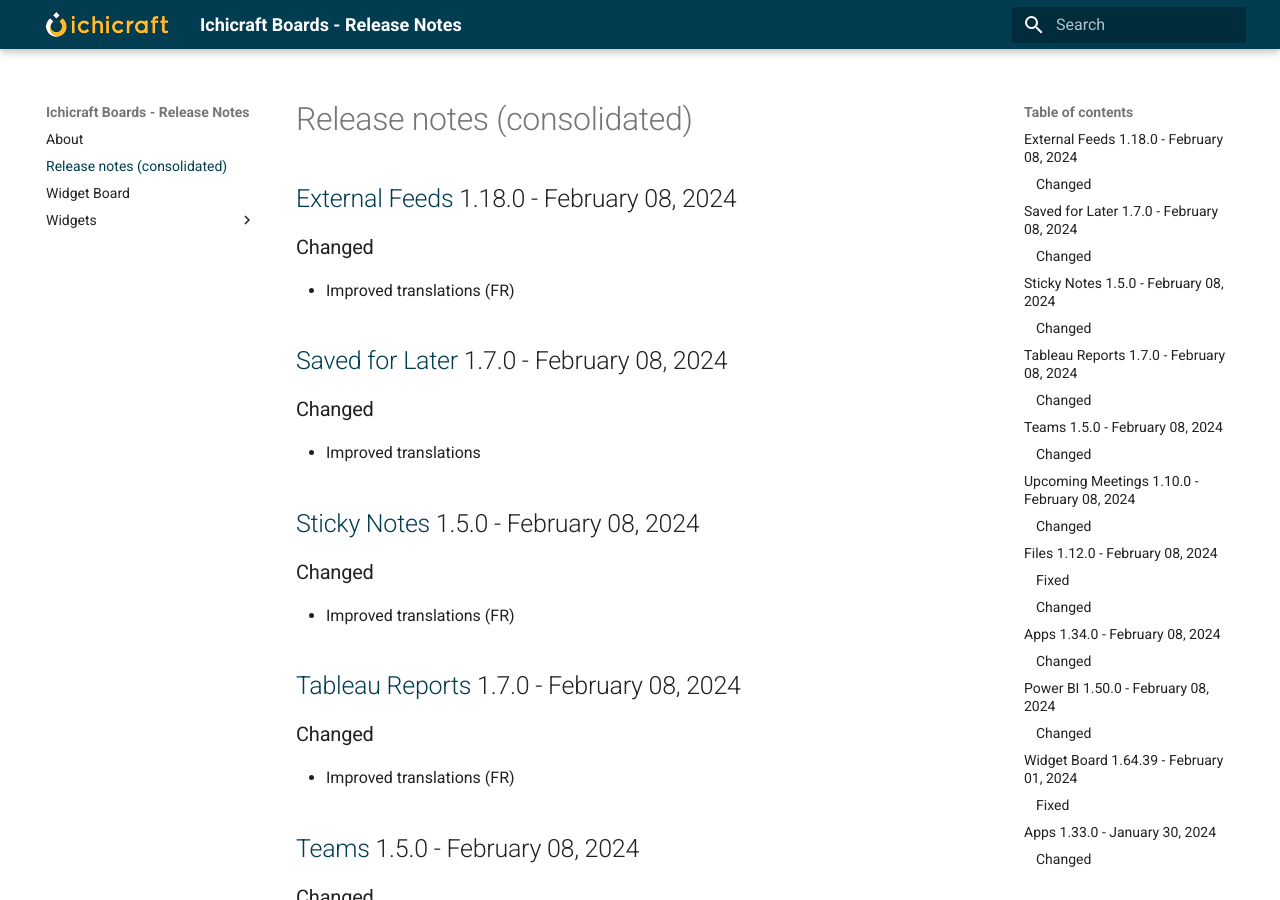
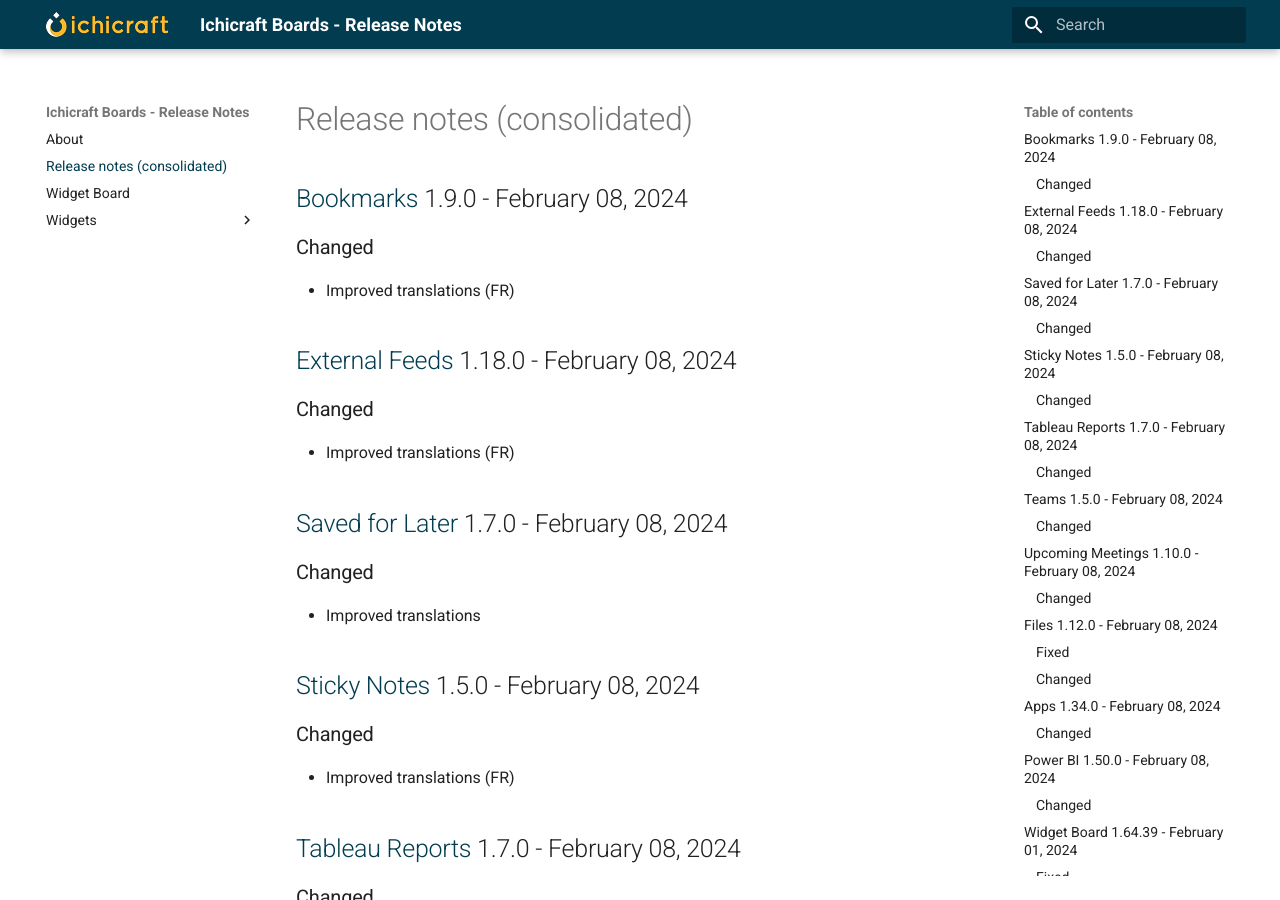
Before and after one commit to ichicraft/widgets-docs, an MkDocs documentation site: the page built from docs/Release-notes-(consolidated).md, in a window 1280 px wide and 900 px high. Built offline with MkDocs 1.6.1 and Material for MkDocs 9.7.7, drawn with Linux system fonts in a browser that asks for light colours.

Commit message:
Release notes updated by BuildService

```diff
--- a/docs/Release-notes-(consolidated).md
+++ b/docs/Release-notes-(consolidated).md
@@ -1,3 +1,8 @@
+## [Bookmarks](./Widgets/Bookmarks.md) 1.9.0 - February 08, 2024
+
+### Changed
+- Improved translations (FR)
+
 ## [External Feeds](./Widgets/External Feeds.md) 1.18.0 - February 08, 2024
 
 ### Changed
--- a/docs/Widgets/Bookmarks.md
+++ b/docs/Widgets/Bookmarks.md
@@ -1,3 +1,8 @@
+## 1.9.0 - February 08, 2024
+
+### Changed
+- Improved translations (FR)
+
 ## 1.8.0 - December 22, 2023
 
 ### Fixed
```
